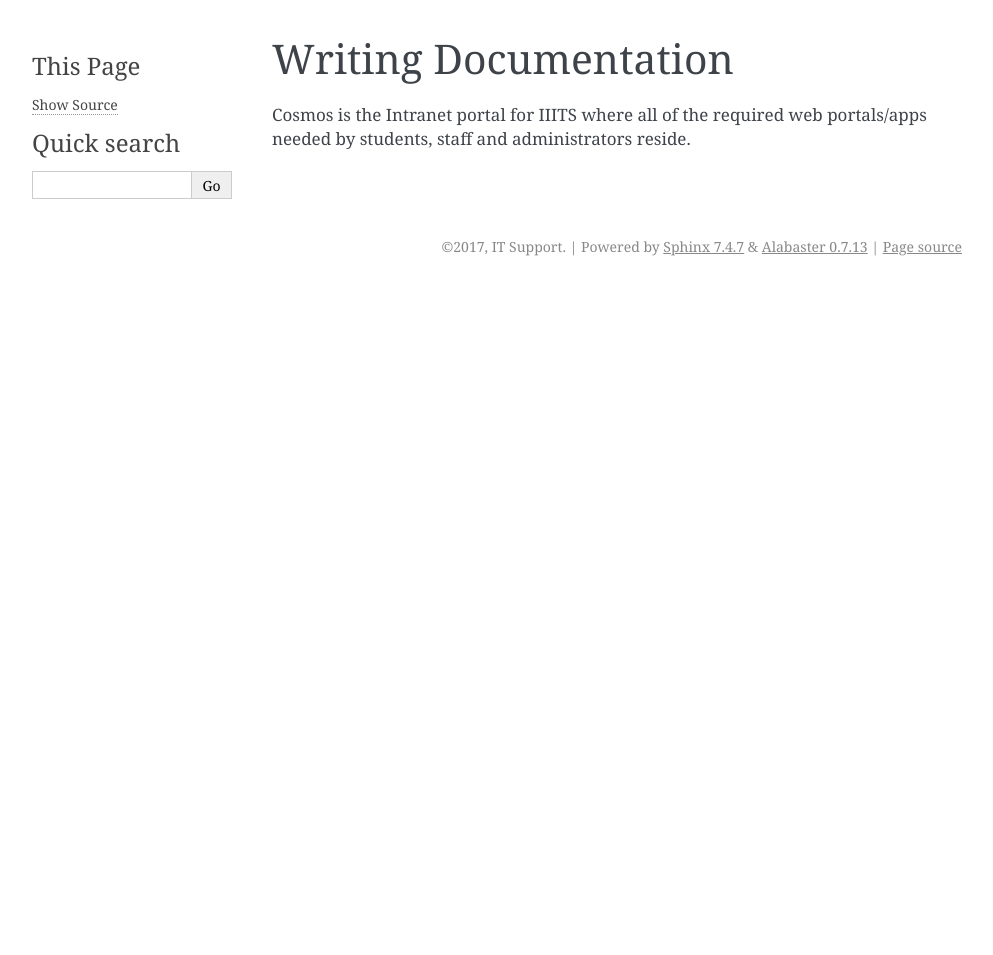
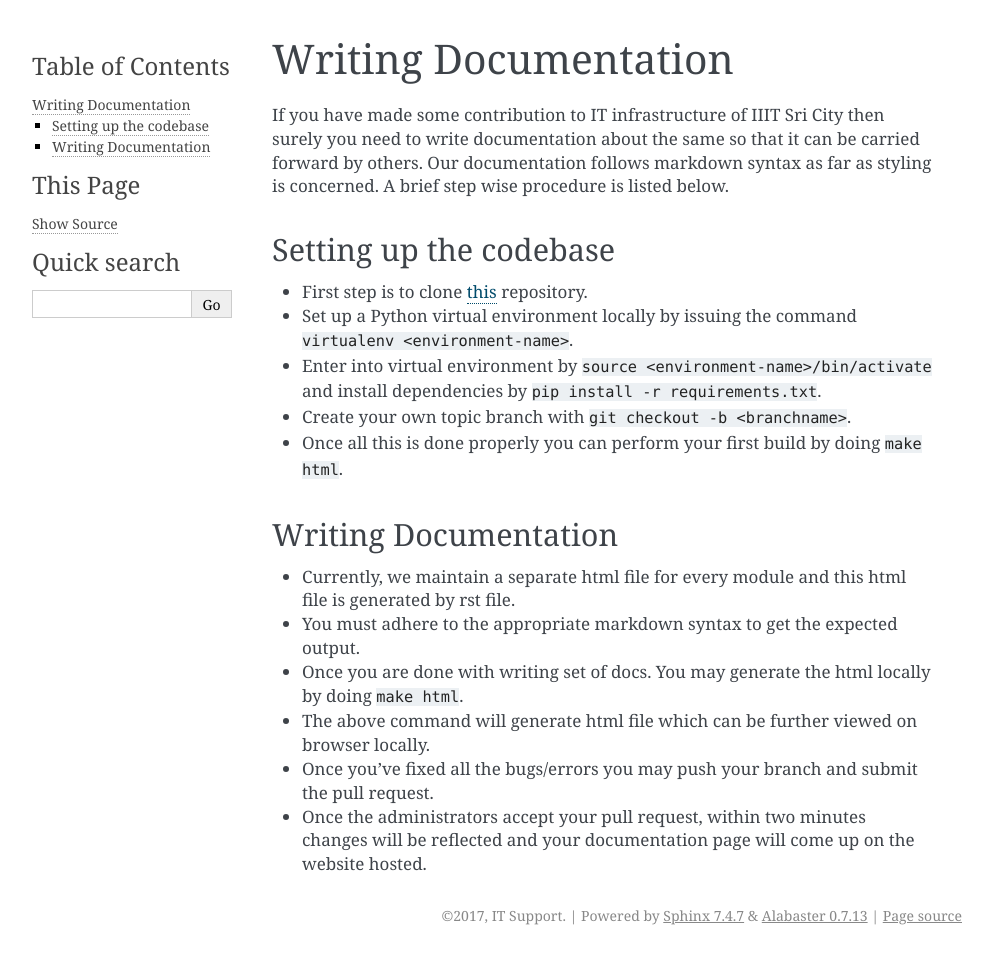
Before and after one commit to IIITS/Documentation, a Sphinx documentation site: the page built from docs/docs.rst, in a window 1280 px wide. Shown: the whole page, without its empty margins (148-1141 px from the left). Built offline with Sphinx 7.4.7, drawn with Linux system fonts in a browser that asks for light colours; before the commit the page ends 900 px from its top, so only the background shows below that.

Commit message:
Add documentation for for writing documentation

```diff
--- a/docs/docs.rst
+++ b/docs/docs.rst
@@ -2,5 +2,23 @@
 Writing Documentation
 ######################
 
-Cosmos is the Intranet portal for IIITS where all of the required web portals/apps needed by students,
-staff and administrators reside.
+If you have made some contribution to IT infrastructure of IIIT Sri City then surely you need to write documentation about the same so that it can be carried forward by others. Our documentation follows markdown syntax as far as styling is concerned. A brief step wise procedure is listed below.
+
+Setting up the codebase
+-------------------------
+
+* First step is to clone `this <https://github.com/IIITS/documentation>`__ repository.
+* Set up a Python virtual environment locally by issuing the command ``virtualenv <environment-name>``.
+* Enter into virtual environment by ``source <environment-name>/bin/activate`` and install dependencies by ``pip install -r requirements.txt``.
+* Create your own topic branch with ``git checkout -b <branchname>``.
+* Once all this is done properly you can perform your first build by doing ``make html``.
+
+Writing Documentation
+-----------------------
+
+* Currently, we maintain a separate html file for every module and this html file is generated by rst file.
+* You must adhere to the appropriate markdown syntax to get the expected output.
+* Once you are done with writing set of docs. You may generate the html locally by doing ``make html``.
+* The above command will generate html file which can be further viewed on browser locally.
+* Once you've fixed all the bugs/errors you may push your branch and submit the pull request.
+* Once the administrators accept your pull request, within two minutes changes will be reflected and your documentation page will come up on the website hosted.
```
